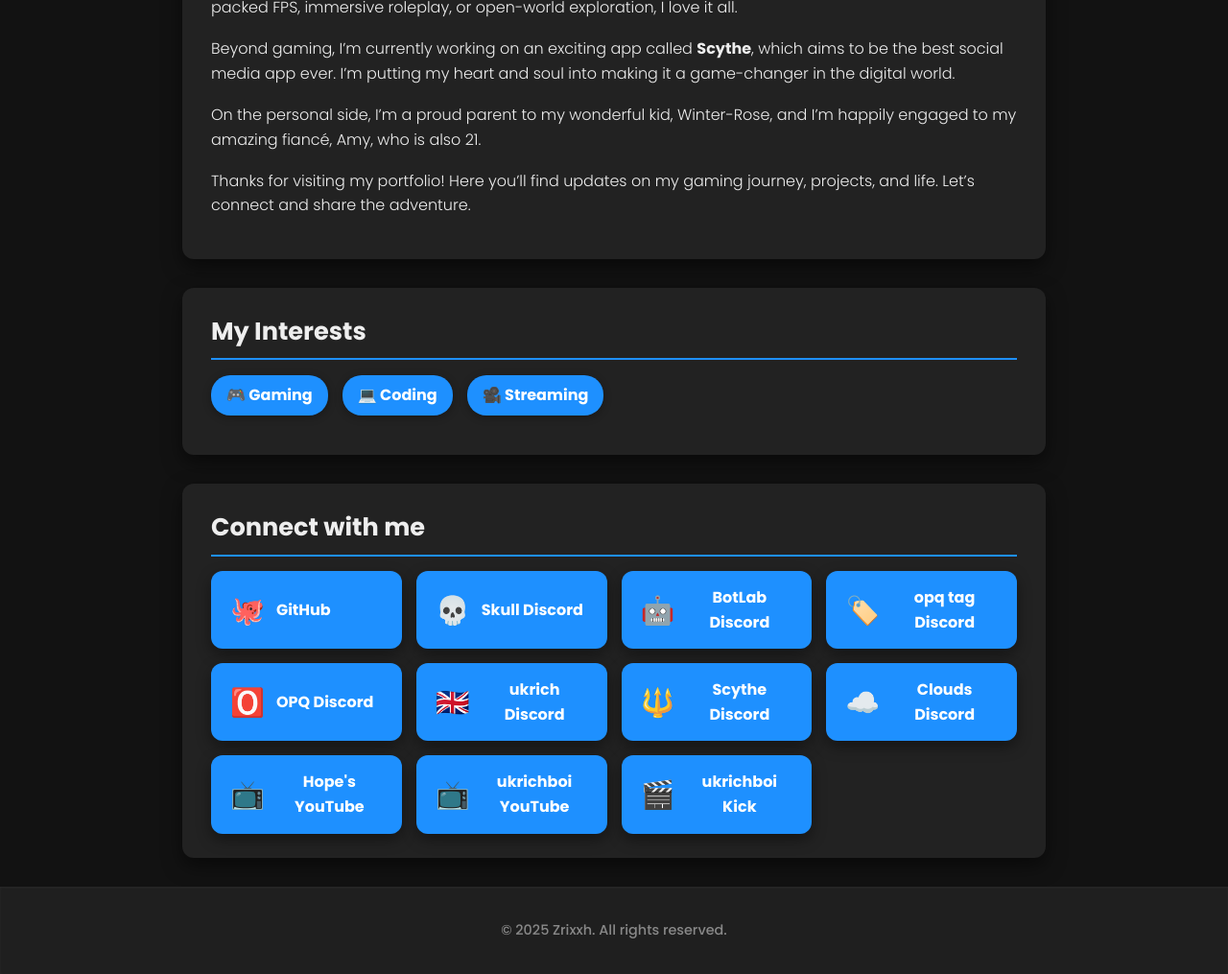
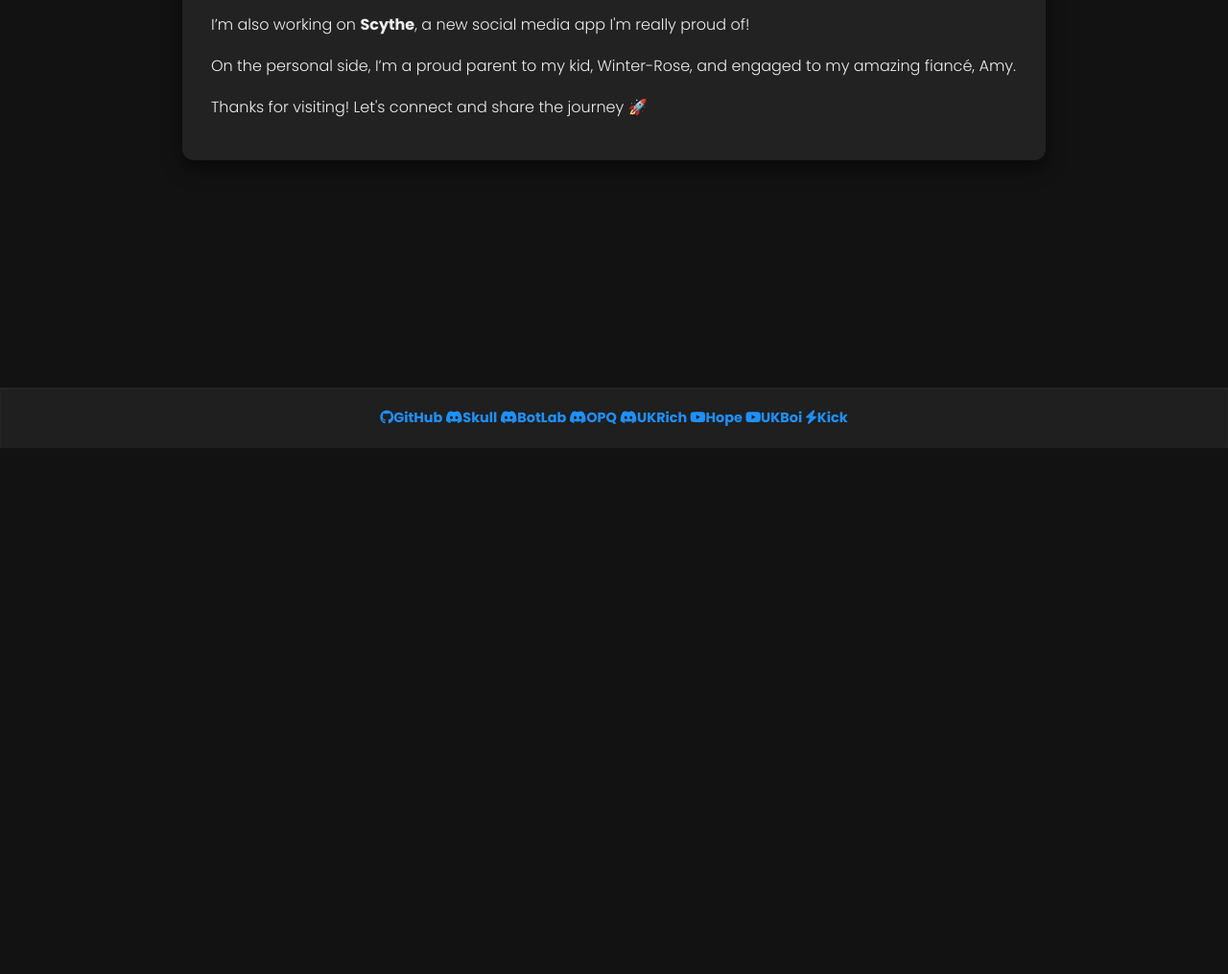
Before and after one commit to zrixxh/my-portfolio, a plain HTML site: page index.html in a window 1280 px wide. Shown: the part 333-1348 px from the top of the page at 96% size. After the commit the page ends 800 px from the top, so only its background shows below. Drawn offline with Linux system fonts and the light colour scheme.

Commit message:
Update index.html

```diff
--- a/index.html
+++ b/index.html
@@ -5,7 +5,8 @@
   <meta name="viewport" content="width=device-width, initial-scale=1" />
   <title>Zrixxh's Portfolio</title>
   <link rel="stylesheet" href="style.css" />
-  <link href="https://fonts.googleapis.com/css2?family=Poppins:wght@300;500;700&display=swap" rel="stylesheet" />
+  <link href="https://fonts.googleapis.com/css2?family=Baloo+2:wght@500;700&display=swap" rel="stylesheet" />
+  <script src="https://kit.fontawesome.com/a2e0d5f5f9.js" crossorigin="anonymous"></script>
 </head>
 <body>
   <header class="header">
@@ -18,100 +19,59 @@
       <h2>Welcome!</h2>
       <p>Hey! I'm <strong>Zrixxh</strong>, a 21-year-old gaming enthusiast from the UK. This portfolio is a glimpse into what I do, what I enjoy, and the exciting projects I’m working on.</p>
 
-      <p>Gaming is my passion—I spend my time immersed in titles like GTA V, Call of Duty, FiveM, Battlefield V, CSGO 2, Roblox, Apex Legends, Watch Dogs 2, Mafia, and the upcoming FragPunk. Whether it’s action-packed FPS, immersive roleplay, or open-world exploration, I love it all.</p>
+      <p>Gaming is my passion—I spend my time immersed in titles like GTA V, Call of Duty, FiveM, Battlefield V, CSGO 2, Roblox, Apex Legends, Watch Dogs 2, Mafia, and the upcoming FragPunk.</p>
 
-      <p>Beyond gaming, I’m currently working on an exciting app called <strong>Scythe</strong>, which aims to be the best social media app ever. I’m putting my heart and soul into making it a game-changer in the digital world.</p>
+      <p>I’m also working on <strong>Scythe</strong>, a new social media app I'm really proud of!</p>
 
-      <p>On the personal side, I’m a proud parent to my wonderful kid, Winter-Rose, and I’m happily engaged to my amazing fiancé, Amy, who is also 21.</p>
+      <p>On the personal side, I’m a proud parent to my kid, Winter-Rose, and engaged to my amazing fiancé, Amy.</p>
 
-      <p>Thanks for visiting my portfolio! Here you’ll find updates on my gaming journey, projects, and life. Let’s connect and share the adventure.</p>
-    </section>
-
-    <section class="interests card">
-      <h2>My Interests</h2>
-      <ul>
-        <li>🎮 Gaming</li>
-        <li>💻 Coding</li>
-        <li>🎥 Streaming</li>
-      </ul>
-    </section>
-
-    <section class="connect card">
-      <h2>Connect with me</h2>
-      <div class="links-grid">
-        <a href="https://github.com/zrixxh" target="_blank" rel="noopener" class="link-card">
-          <span class="icon">🐙</span>
-          <span>GitHub</span>
-        </a>
-        <a href="https://discord.gg/BMcSNgstaf" target="_blank" rel="noopener" class="link-card">
-          <span class="icon">💀</span>
-          <span>Skull Discord</span>
-        </a>
-        <a href="https://discord.gg/M66kAJyJNs" target="_blank" rel="noopener" class="link-card">
-          <span class="icon">🤖</span>
-          <span>BotLab Discord</span>
-        </a>
-        <a href="https://discord.gg/qvKCHHf7Vs" target="_blank" rel="noopener" class="link-card">
-          <span class="icon">🏷️</span>
-          <span>opq tag Discord</span>
-        </a>
-        <a href="https://discord.gg/opq" target="_blank" rel="noopener" class="link-card">
-          <span class="icon">🅾️</span>
-          <span>OPQ Discord</span>
-        </a>
-        <a href="https://discord.gg/ukrich" target="_blank" rel="noopener" class="link-card">
-          <span class="icon">🇬🇧</span>
-          <span>ukrich Discord</span>
-        </a>
-        <a href="https://discord.gg/Xa7BrUfUDP" target="_blank" rel="noopener" class="link-card">
-          <span class="icon">🔱</span>
-          <span>Scythe Discord</span>
-        </a>
-        <a href="https://discord.gg/FcX5Z7TWsK" target="_blank" rel="noopener" class="link-card">
-          <span class="icon">☁️</span>
-          <span>Clouds Discord</span>
-        </a>
-        <a href="https://www.youtube.com/@COD-hope" target="_blank" rel="noopener" class="link-card">
-          <span class="icon">📺</span>
-          <span>Hope's YouTube</span>
-        </a>
-        <a href="https://www.youtube.com/@ukrichboi" target="_blank" rel="noopener" class="link-card">
-          <span class="icon">📺</span>
-          <span>ukrichboi YouTube</span>
-        </a>
-        <a href="https://kick.com/zrixxxh" target="_blank" rel="noopener" class="link-card">
-          <span class="icon">🎬</span>
-          <span>ukrichboi Kick</span>
-        </a>
-      </div>
+      <p>Thanks for visiting! Let's connect and share the journey 🚀</p>
     </section>
   </main>
 
   <footer class="footer">
-    <p>© 2025 Zrixxh. All rights reserved.</p>
+    <div class="social-links">
+      <a href="https://github.com/zrixxh" target="_blank">
+        <i class="fab fa-github"></i><span>GitHub</span>
+      </a>
+      <a href="https://discord.gg/BMcSNgstaf" target="_blank">
+        <i class="fab fa-discord"></i><span>Skull</span>
+      </a>
+      <a href="https://discord.gg/M66kAJyJNs" target="_blank">
+        <i class="fab fa-discord"></i><span>BotLab</span>
+      </a>
+      <a href="https://discord.gg/opq" target="_blank">
+        <i class="fab fa-discord"></i><span>OPQ</span>
+      </a>
+      <a href="https://discord.gg/ukrich" target="_blank">
+        <i class="fab fa-discord"></i><span>UKRich</span>
+      </a>
+      <a href="https://www.youtube.com/@COD-hope" target="_blank">
+        <i class="fab fa-youtube"></i><span>Hope</span>
+      </a>
+      <a href="https://www.youtube.com/@ukrichboi" target="_blank">
+        <i class="fab fa-youtube"></i><span>UKBoi</span>
+      </a>
+      <a href="https://kick.com/zrixxxh" target="_blank">
+        <i class="fas fa-bolt"></i><span>Kick</span>
+      </a>
+    </div>
   </footer>
 
   <script>
     const toggleBtn = document.getElementById('toggle-theme');
     const body = document.body;
 
-    function updateToggleText() {
-      if (body.classList.contains('light')) {
-        toggleBtn.textContent = '🌙';
-        toggleBtn.setAttribute('aria-label', 'Switch to dark mode');
-      } else {
-        toggleBtn.textContent = '☀️';
-        toggleBtn.setAttribute('aria-label', 'Switch to light mode');
-      }
+    function updateToggleIcon() {
+      toggleBtn.textContent = body.classList.contains('light') ? '🌙' : '☀️';
     }
 
     toggleBtn.addEventListener('click', () => {
       body.classList.toggle('light');
-      updateToggleText();
+      updateToggleIcon();
     });
 
-    // Initialize button text
-    updateToggleText();
+    updateToggleIcon();
   </script>
 </body>
 </html>
```
